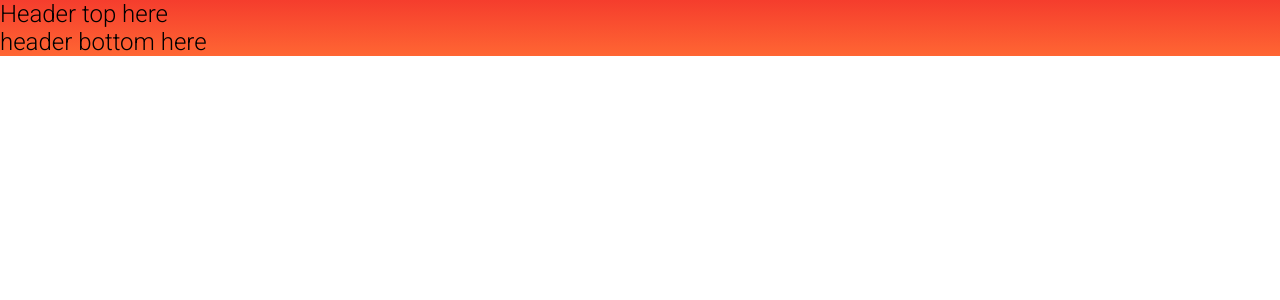
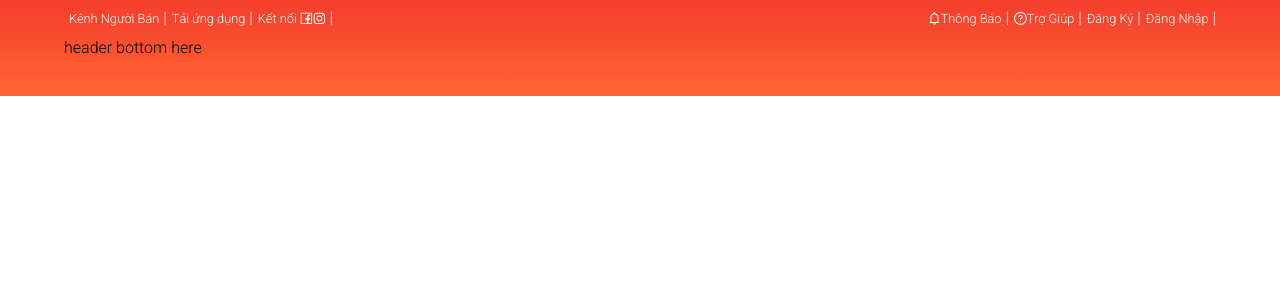
Before and after one commit to Duc-Developer/shopee, a React (Create React App) app: page / in a window 1280 px wide. Shown: the top 300 px of the page. Built offline with nearby package versions, Linux system fonts and the light colour scheme.

Commit message:
add nav top header

```diff
--- a/src/App.scss
+++ b/src/App.scss
@@ -8,5 +8,4 @@
 
 .App {
     font-family: $font-primary;
-    font-size: 1.5em;
 }
--- a/src/features/HeaderComponent/index.jsx
+++ b/src/features/HeaderComponent/index.jsx
@@ -1,18 +1,48 @@
 import React from "react";
-import {} from "antd";
-import { Col, Container, Row } from "reactstrap";
+import { Col, Row } from "antd";
+import {
+  BellOutlined,
+  FacebookOutlined,
+  InstagramOutlined,
+  QuestionCircleOutlined,
+} from "@ant-design/icons";
 
 export default function HeaderComponent() {
   return (
     <div className="header-component">
-      <Container fluid>
-        <Row>
-          <Col>
-            <div className="header-component__top">Header top here</div>
-            <div className="header-component__bottom">header bottom here</div>
-          </Col>
-        </Row>
-      </Container>
+      <div className="header-component__top">
+        <div className="header-component__nav-top-left">
+          <div>
+            <span>Kênh Người Bán</span>
+          </div>
+          <div>
+            <span>Tải ứng dụng</span>
+          </div>
+          <div>
+            <span>Kết nối </span>
+            <FacebookOutlined />
+            <InstagramOutlined />
+          </div>
+        </div>
+        <div className="header-component__nav-top-center"></div>
+        <div className="header-component__nav-top-right">
+          <div>
+            <BellOutlined />
+            <span>Thông Báo</span>
+          </div>
+          <div>
+            <QuestionCircleOutlined />
+            <span>Trợ Giúp</span>
+          </div>
+          <div>
+            <span>Đăng Ký</span>
+          </div>
+          <div>
+            <span>Đăng Nhập</span>
+          </div>
+        </div>
+      </div>
+      <div className="header-component__bottom">header bottom here</div>
     </div>
   );
 }
--- a/src/styles/_header-coponent.scss
+++ b/src/styles/_header-coponent.scss
@@ -1,3 +1,40 @@
 .header-component {
-    @include background-gradient(#f53d2d,#f63);
+  @include background-gradient(#f53d2d, #f63);
+  width: calc(100vw);
+  height: 6em;
+
+  &__top {
+    @include container(90%, 30%, 0.2em);
+    display: flex;
+  }
+  &__bottom {
+    @include container(90%, 60%, 0.2em);
+  }
+
+  &__nav-top-left {
+    @include flex-center(row);
+    & div {
+      margin-left: 5px;
+      cursor: pointer;
+    }
+    & div::after {
+      content: " |";
+      color: $secondary-color;
+    }
+    & div:hover span {
+      color: $hover-color;
+    }
+    & div span {
+      color: $secondary-color;
+      font-size: 0.8em;
+    }
+  }
+
+  &__nav-top-right {
+      @extend .header-component__nav-top-left
+  }
+
+  &__nav-top-center {
+    flex-grow: 1;
+  }
 }
--- a/src/styles/_mixins.scss
+++ b/src/styles/_mixins.scss
@@ -16,3 +16,10 @@
   );
   background: linear-gradient(-180deg, $from, $to);
 }
+
+@mixin container($width, $height, $padding) {
+  margin: auto;
+  width: $width;
+  height:  $height;
+  padding: $padding;
+}
--- a/src/styles/_variables.scss
+++ b/src/styles/_variables.scss
@@ -1,2 +1,4 @@
 $primary-color: #fb5533;
 $secondary-color: #fff;
+
+$hover-color: #f78f75;
```
